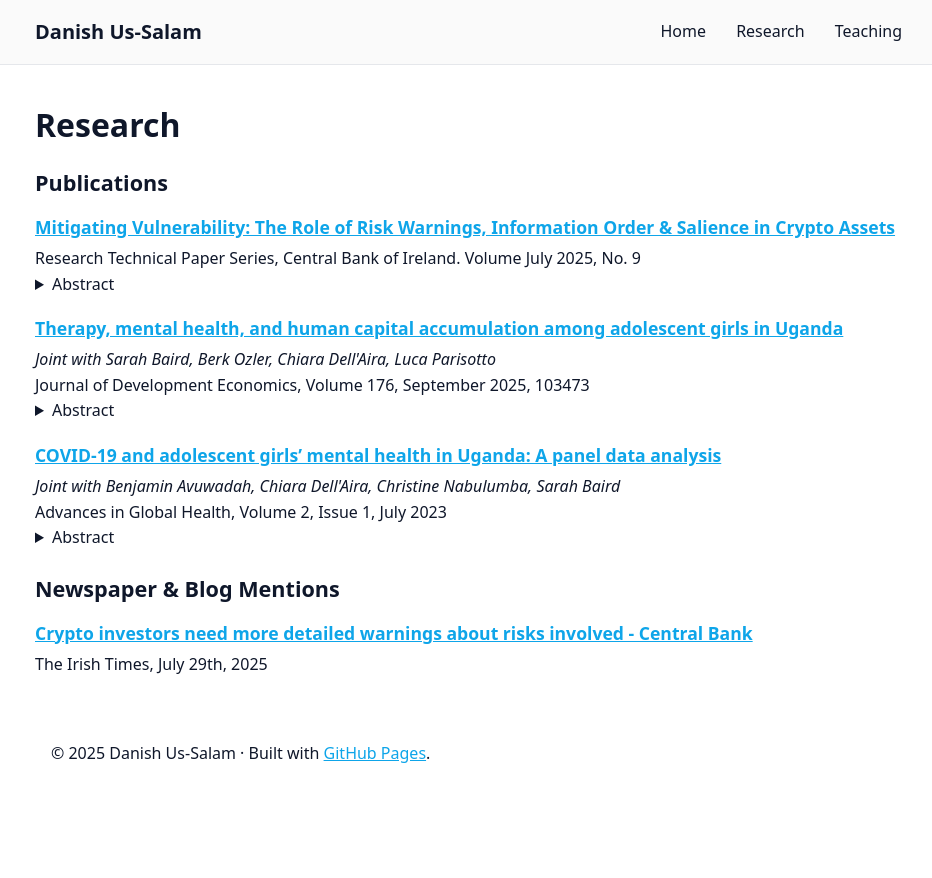
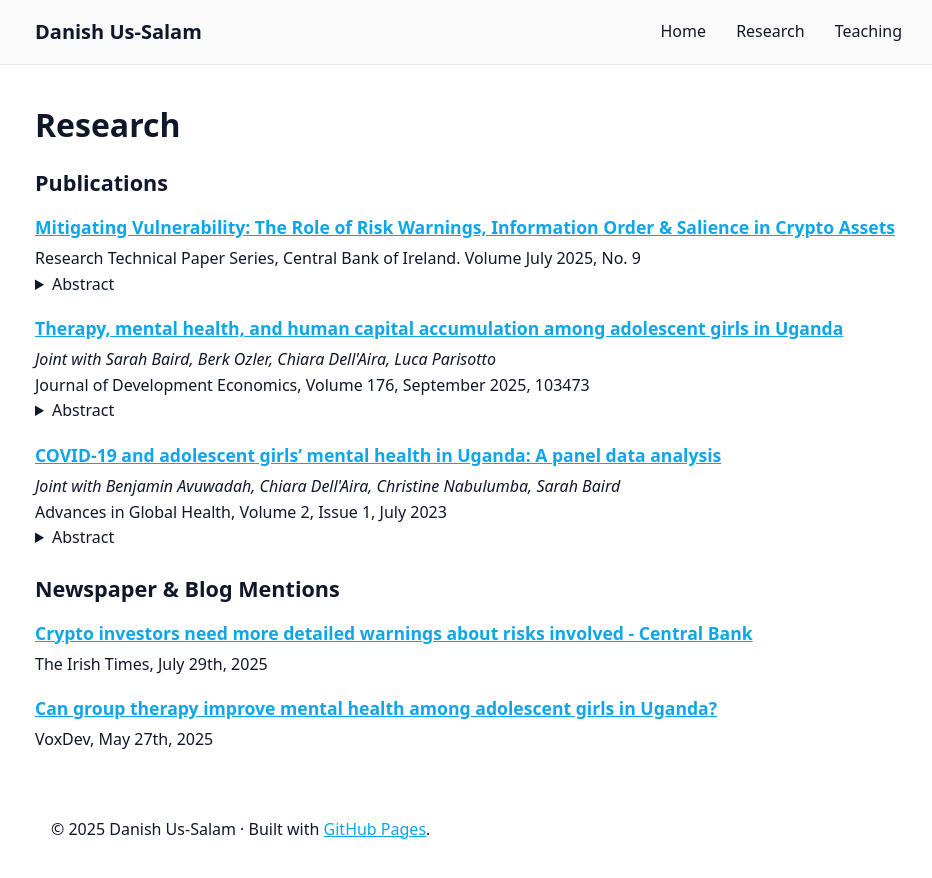
Before and after one commit to danishussalam/danishussalam.github.io, a Jekyll site: the page built from research.md, in a window 1280 px wide. Shown: the top 878 px of the page, without its empty margins (165-1097 px from the left). Built offline with Jekyll 4.4.1, drawn with Linux system fonts in a browser that asks for light colours.

Commit message:
Update research.md

```diff
--- a/research.md
+++ b/research.md
@@ -93,3 +93,14 @@ past investment outcomes than by ex-ante warnings.
     The Irish Times, July 29th, 2025
   </div>
 </div>
+
+<div class="pub-item">
+  <h3 class="pub-title">
+    <a href="https://voxdev.org/topic/health/can-group-therapy-improve-mental-health-among-adolescent-girls-uganda" rel="noopener">
+      Can group therapy improve mental health among adolescent girls in Uganda?
+    </a>
+  </h3>
+  <div class="pub-meta">
+    VoxDev, May 27th, 2025
+  </div>
+</div>
```
